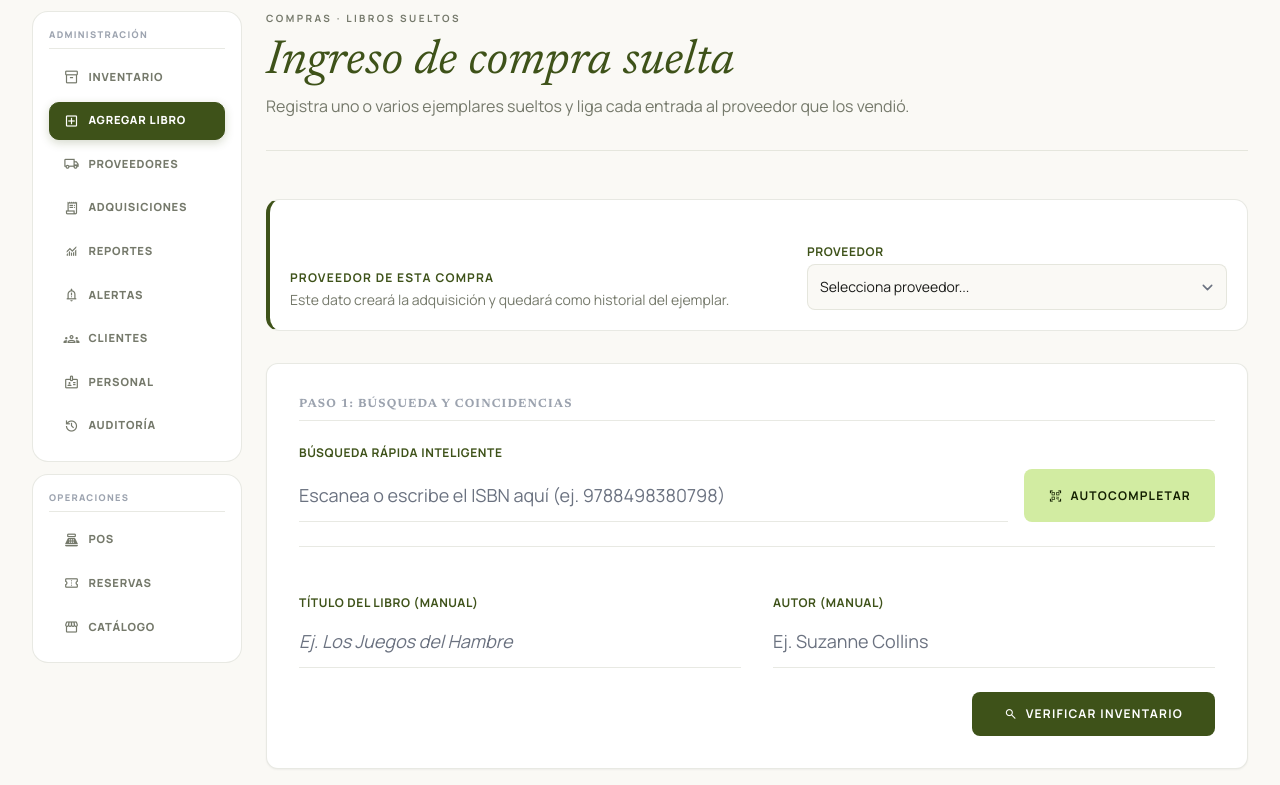
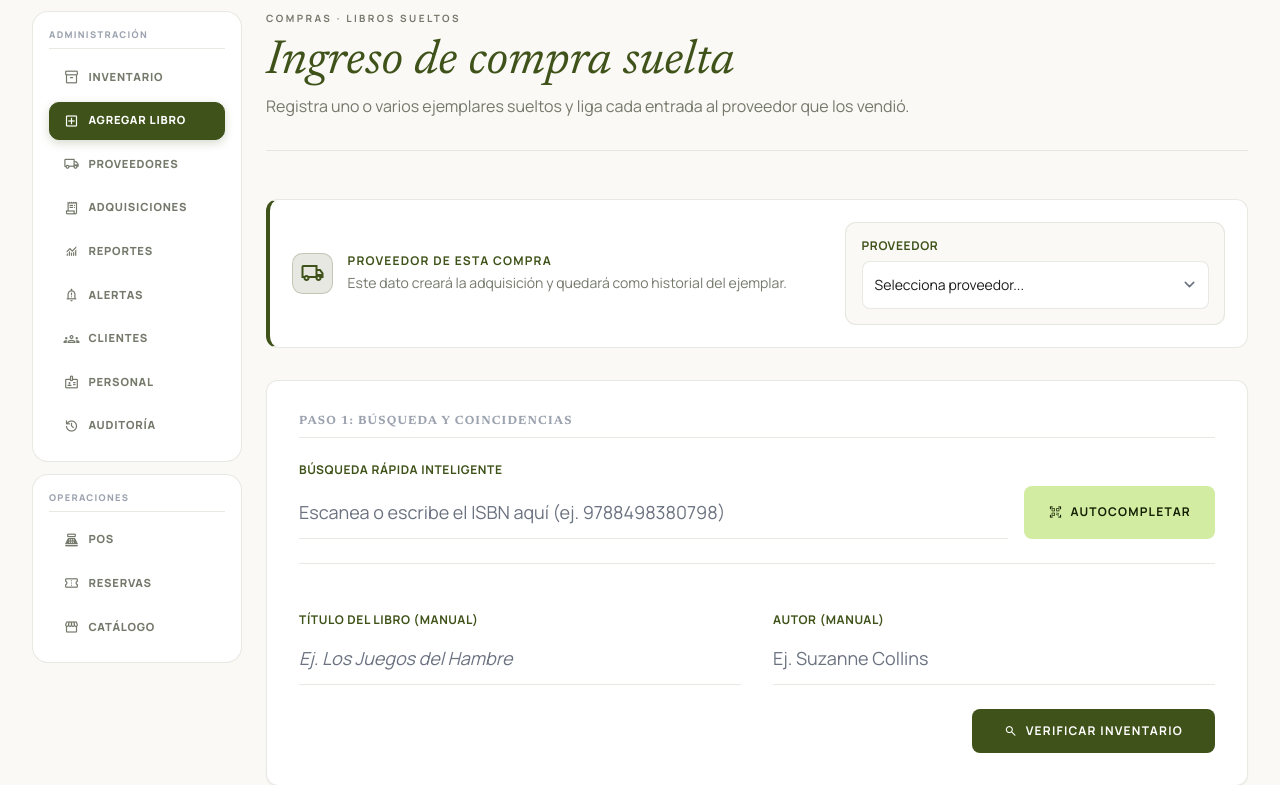
Before and after one commit to Angixs-zz/libreria_bartleby, a Django app: page /inventario/agregar/compra/ in a window 1280 px wide. Shown: the part 234-1019 px from the top of the page. Run offline with Django 5.2, Linux system fonts and the light colour scheme; the visitor is signed in with stand-in values (Sample User, id 1); data that the repository does not hold is empty; some libraries are stand-ins or nearby versions.

Commit message:
EN la ventana de agregar libro, que ya es agregado por libro suelto, se corrigio la estetica del boton de relacionarlo con proveedor

```diff
--- a/inventario/templates/inventario/agregar_libro.html
+++ b/inventario/templates/inventario/agregar_libro.html
@@ -77,8 +77,58 @@
         background: var(--surface);
         border: 1px solid var(--border);
         border-left: 4px solid var(--primary);
-        border-radius: 0.85rem;
-        padding: 1.25rem;
+        border-radius: 0.75rem;
+        padding: 1.35rem;
+    }
+
+    .entry-purchase-layout {
+        display: grid;
+        grid-template-columns: minmax(0, 1fr);
+        gap: 1rem;
+        align-items: center;
+    }
+
+    .entry-purchase-copy {
+        display: grid;
+        grid-template-columns: 2.6rem minmax(0, 1fr);
+        gap: 0.9rem;
+        align-items: center;
+    }
+
+    .entry-purchase-icon {
+        width: 2.6rem;
+        height: 2.6rem;
+        border-radius: 0.65rem;
+        display: inline-flex;
+        align-items: center;
+        justify-content: center;
+        color: var(--primary);
+        background: color-mix(in srgb, var(--primary) 13%, transparent);
+        border: 1px solid color-mix(in srgb, var(--primary) 22%, transparent);
+    }
+
+    .entry-purchase-control {
+        border: 1px solid var(--border);
+        border-radius: 0.7rem;
+        background-color: var(--bg);
+        padding: 0.95rem;
+    }
+
+    .entry-purchase-control label {
+        margin-top: 0;
+        margin-bottom: 0.45rem;
+    }
+
+    .entry-purchase-control select {
+        min-height: 3rem;
+    }
+
+    .entry-lote-card {
+        border: 1px solid color-mix(in srgb, var(--primary) 45%, var(--border));
+        border-radius: 0.65rem;
+        background: color-mix(in srgb, var(--primary) 9%, var(--surface));
+        color: var(--text);
+        padding: 0.8rem 0.9rem;
     }
 
     @media (min-width: 900px) {
@@ -93,6 +143,11 @@
         .entry-side-panel {
             position: sticky;
             top: 6rem;
+        }
+
+        .entry-purchase-layout {
+            grid-template-columns: minmax(360px, 1fr) minmax(300px, 380px);
+            gap: 1.75rem;
         }
     }
 </style>
@@ -124,17 +179,20 @@
 
     {% if modo_compra_suelta %}
     <section class="entry-purchase-panel mb-8">
-        <div class="grid grid-cols-1 lg:grid-cols-[minmax(0,1fr)_minmax(280px,420px)] gap-5 items-end">
-            <div>
+        <div class="entry-purchase-layout">
+            <div class="entry-purchase-copy">
+                <span class="entry-purchase-icon material-symbols-outlined" aria-hidden="true">local_shipping</span>
+                <div>
                 <p class="text-xs font-bold uppercase tracking-widest mb-1" style="color: var(--primary);">{% if lote_compra %}Inventariar Lote Cerrado{% else %}Proveedor de esta compra{% endif %}</p>
                 <p class="text-sm mb-0" style="color: var(--text-muted);">{% if lote_compra %}Los libros que registres se añadirán al lote cerrado seleccionado.{% else %}Este dato creará la adquisición y quedará como historial del ejemplar.{% endif %}</p>
+                </div>
             </div>
-            <div>
+            <div class="entry-purchase-control">
                 <label class="block text-xs font-bold mb-1 uppercase" style="color: var(--primary);">{% if lote_compra %}Lote / Proveedor{% else %}Proveedor{% endif %}</label>
                 {% if lote_compra %}
-                <div class="p-3 rounded-lg text-sm font-bold border border-[var(--primary)] bg-[#f4f9ee] text-[#3e5219]">
+                <div class="entry-lote-card text-sm font-bold">
                     Lote {% if lote_compra.codigo_lote %}{{ lote_compra.codigo_lote }}{% else %}#{{ lote_compra.id }}{% endif %}
-                    <span class="font-normal text-xs block text-gray-600">{{ lote_compra.proveedor.nombre }}</span>
+                    <span class="font-normal text-xs block mt-1" style="color: var(--text-muted);">{{ lote_compra.proveedor.nombre }}</span>
                 </div>
                 <input type="hidden" id="proveedor-compra-select" value="{{ lote_compra.proveedor.id }}">
                 <input type="hidden" id="lote-compra-id" value="{{ lote_compra.id }}">
@@ -142,7 +200,7 @@
                     <a href="{% url 'inventariar_lote' lote_compra.id %}" class="text-xs text-[var(--primary)] font-bold hover:underline">← Volver al resumen del lote</a>
                 </div>
                 {% else %}
-                <select id="proveedor-compra-select" required class="w-full rounded-lg p-3 text-sm font-body" style="background-color: var(--bg); border: 1px solid var(--border); color: var(--text);">
+                <select id="proveedor-compra-select" required class="w-full rounded-lg px-3 py-2 text-sm font-body" style="background-color: var(--surface); border: 1px solid var(--border); color: var(--text);">
                     <option value="">Selecciona proveedor...</option>
                     {% for proveedor in proveedores %}
                         <option value="{{ proveedor.id }}" {% if proveedor_compra and proveedor_compra.id == proveedor.id %}selected{% endif %}>{{ proveedor.nombre }}</option>
```
